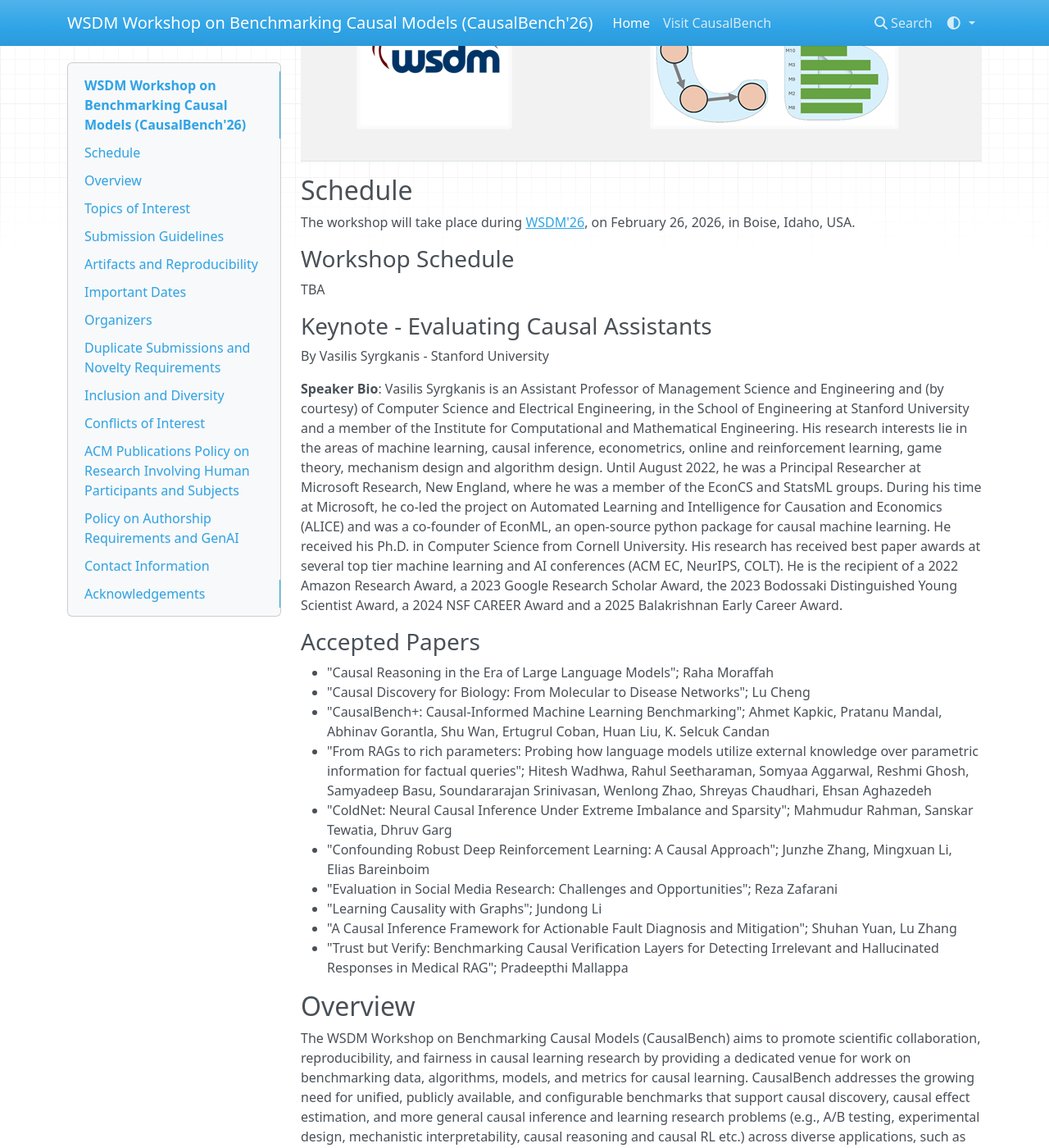
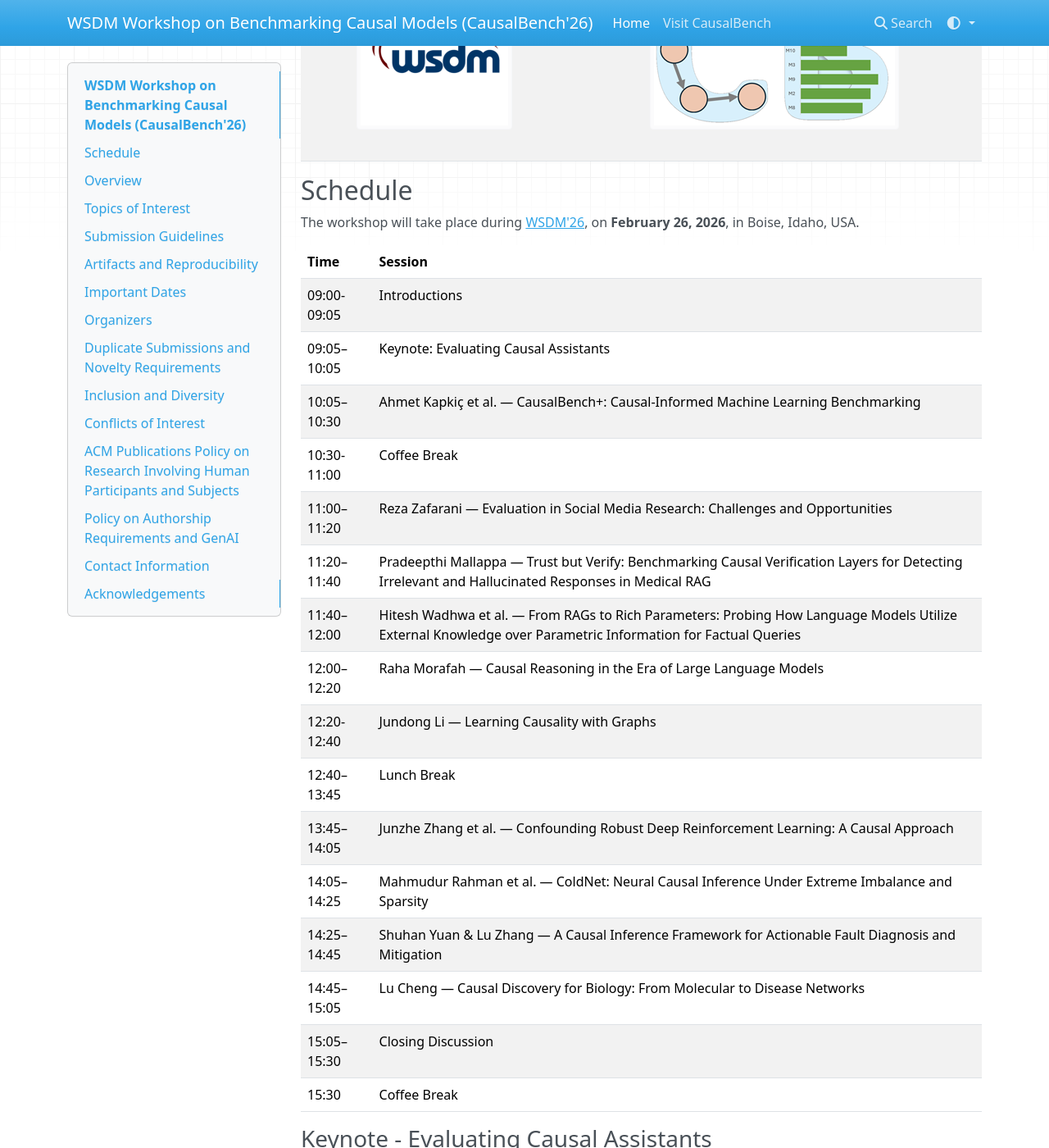
Before and after one commit to CausalBenchOrg/CausalBench-WSDM26, an MkDocs documentation site: the page built from docs/index.md, in a window 1280 px wide and 1400 px high, scrolled down 262 px. Shown: the whole window at 82% size. Built offline with MkDocs 1.6.1, drawn with Linux system fonts in a browser that asks for light colours; nearby versions of some CDN libraries.

Commit message:
Updated schedule

```diff
--- a/docs/index.md
+++ b/docs/index.md
@@ -6,27 +6,26 @@
 
 
 ## Schedule
-The workshop will take place during [WSDM'26](https://wsdm-conference.org/2026/), on February 26, 2026, in Boise, Idaho, USA.
+The workshop will take place during [WSDM'26](https://wsdm-conference.org/2026/), on **February 26, 2026**, in Boise, Idaho, USA.
 
-### Workshop Schedule
-TBA
-<!-- | Time          | Session |
+| Time          | Session |
 |---------------|---------|
-| 09:00–09:40   | **Keynote:** Evaluating Causal Assistants |
-| 09:40–10:00   | Ahmet Kapkic et al. — *CausalBench+: Causal-Informed Machine Learning Benchmarking* |
-| 10:00–10:20   | Reza Zafarani — *Evaluation in Social Media Research: Challenges and Opportunities* |
-| 10:20–10:40   | Pradeepthi Mallappa — *Trust but Verify: Benchmarking Causal Verification Layers for Detecting Irrelevant and Hallucinated Responses in Medical RAG* |
-| 10:40–11:00   | **Coffee Break** |
-| 11:00–11:20   | Hitesh Wadhwa et al. — *From RAGs to Rich Parameters: Probing How Language Models Utilize External Knowledge over Parametric Information for Factual Queries* |
-| 11:20–11:40   | Raha Morafah — *Causal Reasoning in the Era of Large Language Models* |
-| 11:40–12:00   | Jundong Li — *Learning Causality with Graphs* |
-| 12:00–13:00   | **Lunch Break** |
-| 13:00–13:20   | Junzhe Zhang et al. — *Confounding Robust Deep Reinforcement Learning: A Causal Approach* |
-| 13:20–13:40   | Mahmudur Rahman et al. — *ColdNet: Neural Causal Inference Under Extreme Imbalance and Sparsity* |
-| 13:40–14:00   | Shuhan Yuan & Lu Zhang — *A Causal Inference Framework for Actionable Fault Diagnosis and Mitigation* |
-| 14:00–14:20   | Lu Cheng — *Causal Discovery for Biology: From Molecular to Disease Networks* |
-| 14:20–14:30   | **Closing Discussion** | -->
-
+| 09:00-09:05   | Introductions |
+| 09:05–10:05   | Keynote: Evaluating Causal Assistants |
+| 10:05–10:30   | Ahmet Kapkiç et al. — CausalBench+: Causal-Informed Machine Learning Benchmarking |
+| 10:30-11:00   | Coffee Break |
+| 11:00–11:20   | Reza Zafarani — Evaluation in Social Media Research: Challenges and Opportunities |
+| 11:20–11:40   | Pradeepthi Mallappa — Trust but Verify: Benchmarking Causal Verification Layers for Detecting Irrelevant and Hallucinated Responses in Medical RAG |
+| 11:40–12:00   | Hitesh Wadhwa et al. — From RAGs to Rich Parameters: Probing How Language Models Utilize External Knowledge over Parametric Information for Factual Queries |
+| 12:00–12:20   | Raha Morafah — Causal Reasoning in the Era of Large Language Models |
+| 12:20-12:40   | Jundong Li — Learning Causality with Graphs |
+| 12:40–13:45   | Lunch Break |
+| 13:45–14:05   | Junzhe Zhang et al. — Confounding Robust Deep Reinforcement Learning: A Causal Approach |
+| 14:05–14:25   | Mahmudur Rahman et al. — ColdNet: Neural Causal Inference Under Extreme Imbalance and Sparsity |
+| 14:25–14:45   | Shuhan Yuan & Lu Zhang — A Causal Inference Framework for Actionable Fault Diagnosis and Mitigation |
+| 14:45–15:05   | Lu Cheng — Causal Discovery for Biology: From Molecular to Disease Networks |
+| 15:05–15:30   | Closing Discussion |
+| 15:30   | Coffee Break |
 
 ### Keynote - **Evaluating Causal Assistants**
 By Vasilis Syrgkanis - Stanford University
```
